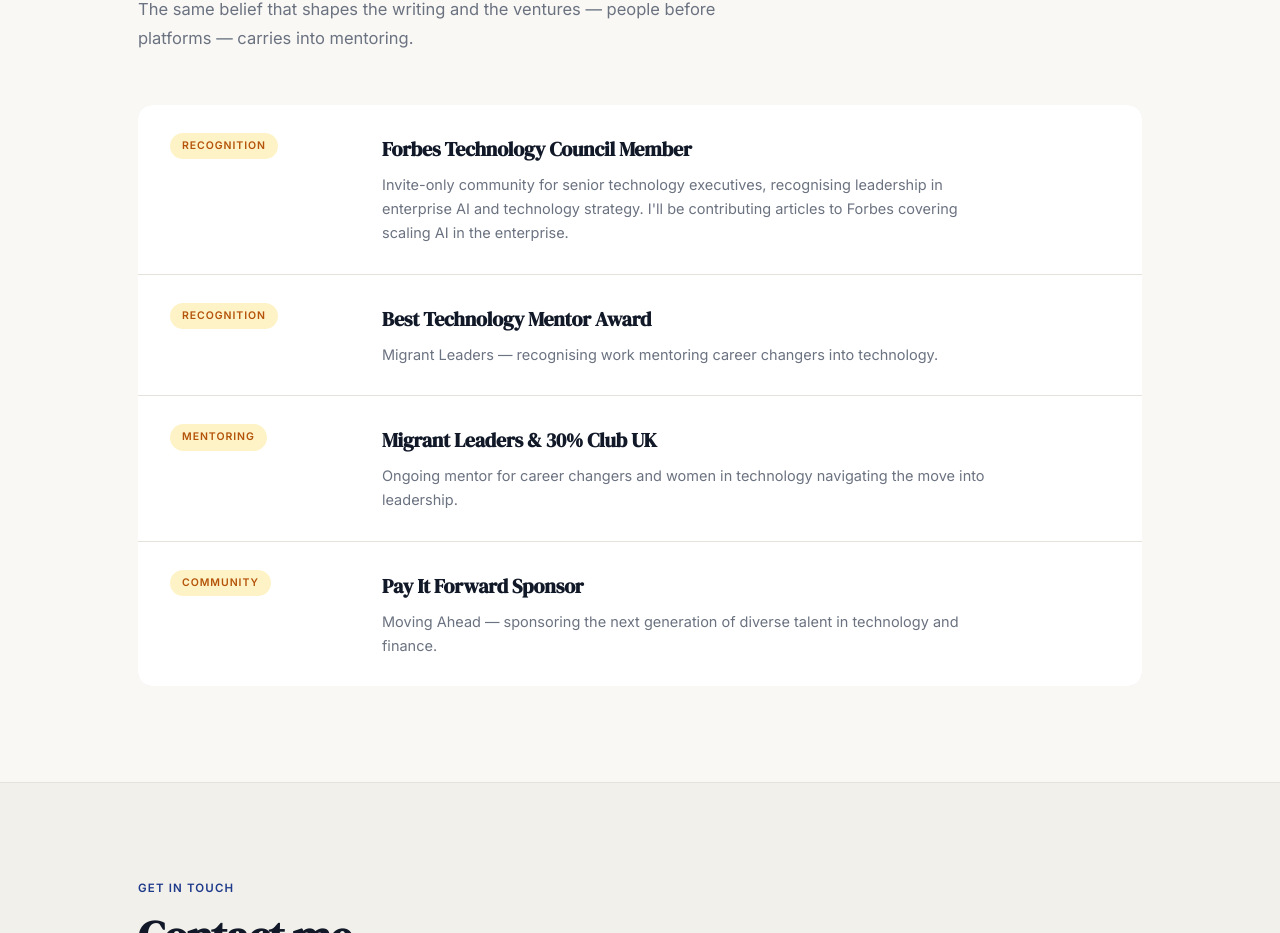
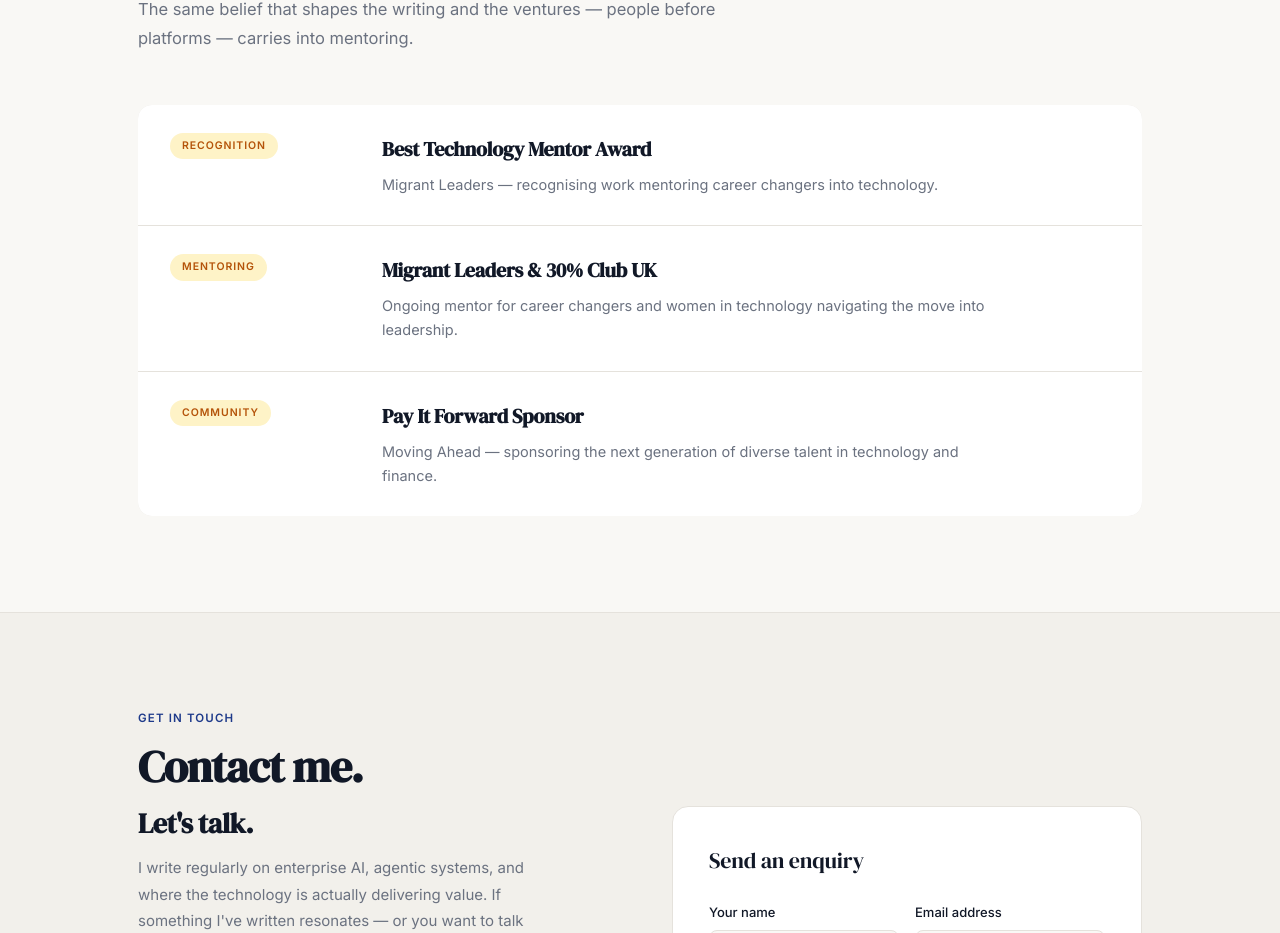
Before and after one commit to lakshmananal-cpu/laks-london, a Next.js app: page / in a window 1280 px wide. Shown: the part 4880-5813 px from the top of the page. Built offline with nearby package versions, Linux system fonts and the light colour scheme.

Commit message:
fix: remove Forbes Technology Council card from mentoring section
Doesn't belong under "Investing in people" — it's a professional
recognition, not a mentoring activity. Already covered in the
credentials bar and the Press block under Talks.

```diff
--- a/app/page.tsx
+++ b/app/page.tsx
@@ -186,13 +186,6 @@
           <div className="venture">
             <span className="venture-tag">Recognition</span>
             <div>
-              <h3>Forbes Technology Council Member</h3>
-              <p>Invite-only community for senior technology executives, recognising leadership in enterprise AI and technology strategy. I&apos;ll be contributing articles to Forbes covering scaling AI in the enterprise.</p>
-            </div>
-          </div>
-          <div className="venture">
-            <span className="venture-tag">Recognition</span>
-            <div>
               <h3>Best Technology Mentor Award</h3>
               <p>Migrant Leaders — recognising work mentoring career changers into technology.</p>
             </div>
```
